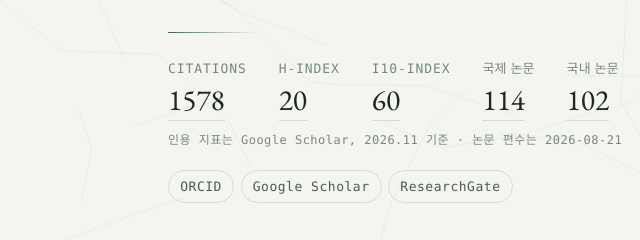
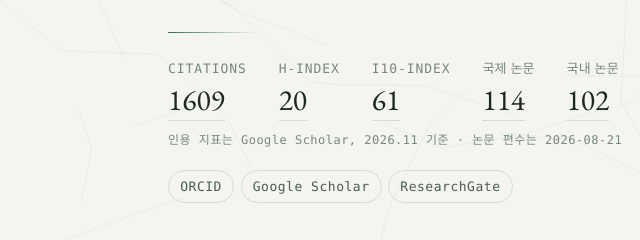
Before and after one commit to JUNG-TAE-LEEM/JUNG-TAE-LEEM.github.io, a plain HTML site: page index.html in a window 1280 px wide. Shown: the part 417-657 px from the top of the page, 0-640 px from the left. Drawn offline with nearby package versions, Linux system fonts and the light colour scheme.

Commit message:
사이트 갱신 2026-11-15 (원본 9daad0c)

```diff
--- a/index.html
+++ b/index.html
@@ -847,11 +847,11 @@
       <dl class="figures">
         <!-- 인용 지표를 누르면 구글 스칼라 프로필로, 논문 편수를 누르면 아래 논문 목록으로 간다. -->
         <div class="fig"><dt>Citations</dt>
-          <dd><a href="https://scholar.google.com/citations?user=CdtksEUAAAAJ&amp;hl=en" target="_blank" rel="noopener">1578</a></dd></div>
+          <dd><a href="https://scholar.google.com/citations?user=CdtksEUAAAAJ&amp;hl=en" target="_blank" rel="noopener">1609</a></dd></div>
         <div class="fig"><dt>h-index</dt>
           <dd><a href="https://scholar.google.com/citations?user=CdtksEUAAAAJ&amp;hl=en" target="_blank" rel="noopener">20</a></dd></div>
         <div class="fig"><dt>i10-index</dt>
-          <dd><a href="https://scholar.google.com/citations?user=CdtksEUAAAAJ&amp;hl=en" target="_blank" rel="noopener">60</a></dd></div>
+          <dd><a href="https://scholar.google.com/citations?user=CdtksEUAAAAJ&amp;hl=en" target="_blank" rel="noopener">61</a></dd></div>
         <!-- 논문 편수는 scripts/build_pubs.py 가 data/publications.csv 를 세어 채운다. 손으로 고치지 않는다. -->
         <div class="fig"><dt><span class="ko">국제 논문</span><span class="en">International</span></dt>
           <dd><a href="#pubs" data-count="international">114</a></dd></div>
```
